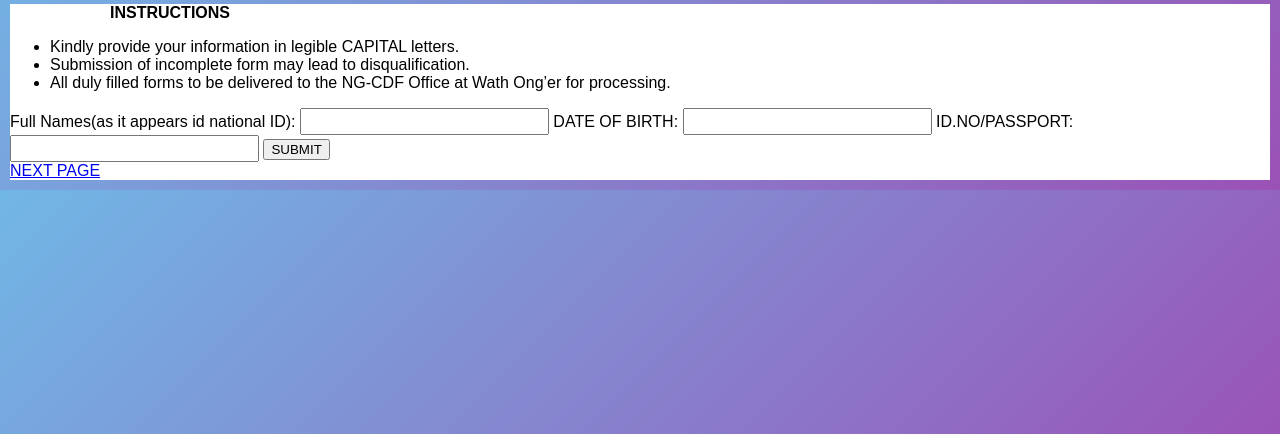
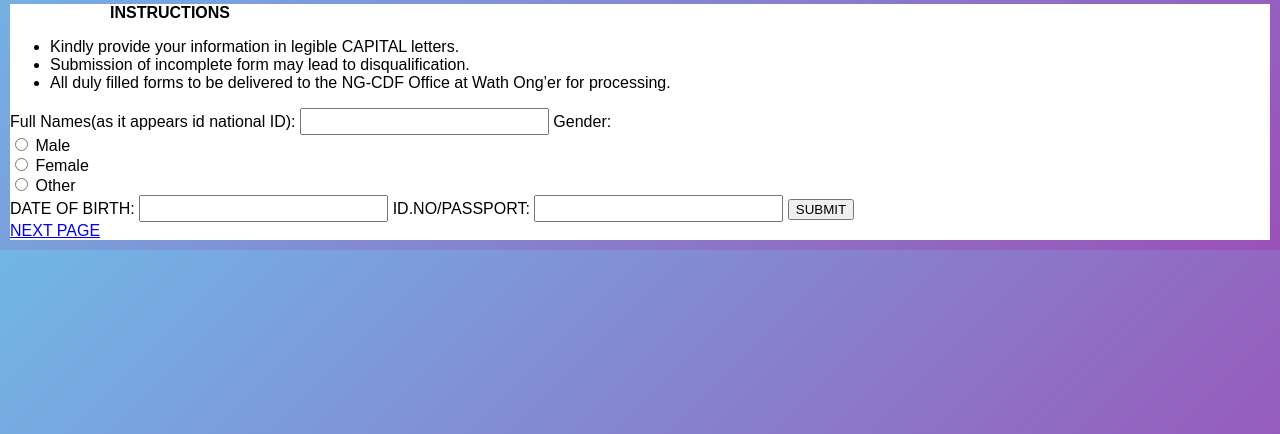
Before and after one commit to derick-droid/bursary-web-app, a Django app: page /home in a window 1280 px wide. Shown: the part 114-548 px from the top of the page. Run offline with Django 4.2, Linux system fonts and the light colour scheme.

Commit message:
radion django button

```diff
--- a/home/forms.py
+++ b/home/forms.py
@@ -1,11 +1,23 @@
+
 from django import forms
+Gender= [
+    ("male", "Male"),
+    ("female", "Female"),
+    ("other", "Other"),
+
+    ]
+# FRUIT_CHOICES= [
+#     ('orange', 'Oranges'),
+#     ('cantaloupe', 'Cantaloupes'),
+#     ('mango', 'Mangoes'),
+#     ('honeydew', 'Honeydews'),
+#     ]
 
 class PersonalForm(forms.Form):
+    # gender= forms.CharField(label="Gender", widget=forms.RadioSelect(choices=Gender))
+
     name = forms.CharField(required = True,label="Full Names(as it appears id national ID)", max_length=100)
-    gender = forms.ChoiceField(choices="gender", label="Gender")
-    gender = (
-        ("male, Male"),
-        ("female", "Female"),
-        ("other", "Other"),)
+    gender = forms.CharField(required = True,label="Gender",widget=forms.RadioSelect(choices=Gender))
     DATE_OF_BIRTH = forms.DateField(required = True, label="DATE OF BIRTH")
     ID_NO_passport = forms.IntegerField(required=True, label="ID.NO/PASSPORT")
+    # favorite_fruit= forms.CharField(label='What is your favorite fruit?', widget=forms.RadioSelect(choices=FRUIT_CHOICES))
--- a/home/views.py
+++ b/home/views.py
@@ -72,9 +72,13 @@ def home(request):
             name = form.cleaned_data["name"]
             DATE_OF_BIRTH = form.cleaned_data["DATE_OF_BIRTH"]
             ID_NO_passport = form.cleaned_data["ID_NO_passport"]
+            gender = form.cleaned_data["gender"]
+            # favorite_fruit = form.cleaned_data["favorite_fruit"]
             print(name)
             print(DATE_OF_BIRTH)
             print(ID_NO_passport)
+            print(gender)
+            # print(favorite_fruit)
     else:
      form = PersonalForm()
 
```
Also changed, not shown: home/templates/home/home.html (+0 -85 lines).
